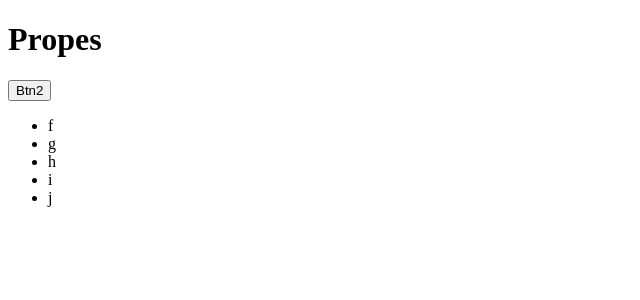
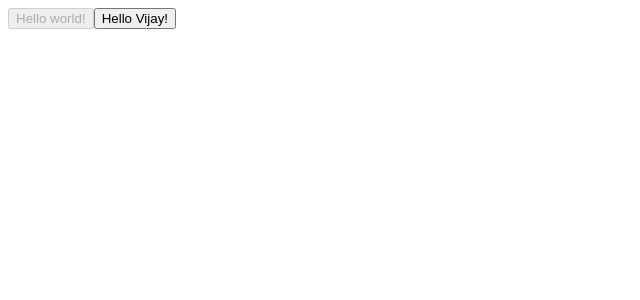
Before and after one commit to Vijay11-08/ReactJs_Project, a React (Vite) app: page / in a window 1280 px wide. Shown: the top 300 px of the page, without its empty margins (0-640 px from the left). Built offline with nearby package versions, Linux system fonts and the light colour scheme.

Commit message:
PureFunctions Using Code Functions

```diff
--- /dev/null
+++ b/src/Lecture31_12_2024/PureFunctions.jsx
@@ -0,0 +1,32 @@
+import * as React from "react";
+
+class PureFunction extends React.Component {
+    render(){
+        return(
+            <div>
+                <h1> Pure Function </h1>
+            </div>
+        );
+    }
+}
+
+export default ({var1,var2}) =>
+    <button disabled={var1}>
+        {var2}
+    </button>;
+
+
+// For Output Use Main.jsx
+
+// import { StrictMode } from 'react'
+// import { createRoot } from 'react-dom/client'
+// import PureFunctions from './Lecture31_12_2024/PureFunctions'
+
+
+// createRoot(document.getElementById('root')).render(
+//   <StrictMode>
+// <PureFunctions var1={true} var2={"Hello world!"}/>
+// <PureFunctions var1={false} var2={"Hello Vijay!"}/>
+
+//   </StrictMode>,
+// )
--- a/src/main.jsx
+++ b/src/main.jsx
@@ -1,10 +1,12 @@
 import { StrictMode } from 'react'
 import { createRoot } from 'react-dom/client'
-//import StateManagegement3 from './Lecture30_12_2024/StateManagement3';
-import MyCustComponent from './Lecture31_12_2024/PropesExample3';
+import PureFunctions from './Lecture31_12_2024/PureFunctions'
+
 
 createRoot(document.getElementById('root')).render(
   <StrictMode>
-<MyCustComponent/>
+<PureFunctions var1={true} var2={"Hello world!"}/>
+<PureFunctions var1={false} var2={"Hello Vijay!"}/>
+
   </StrictMode>,
 )
```
Also changed, not shown: src/Lecture31_12_2024/PropesExample3.jsx (+16 -2 lines).
